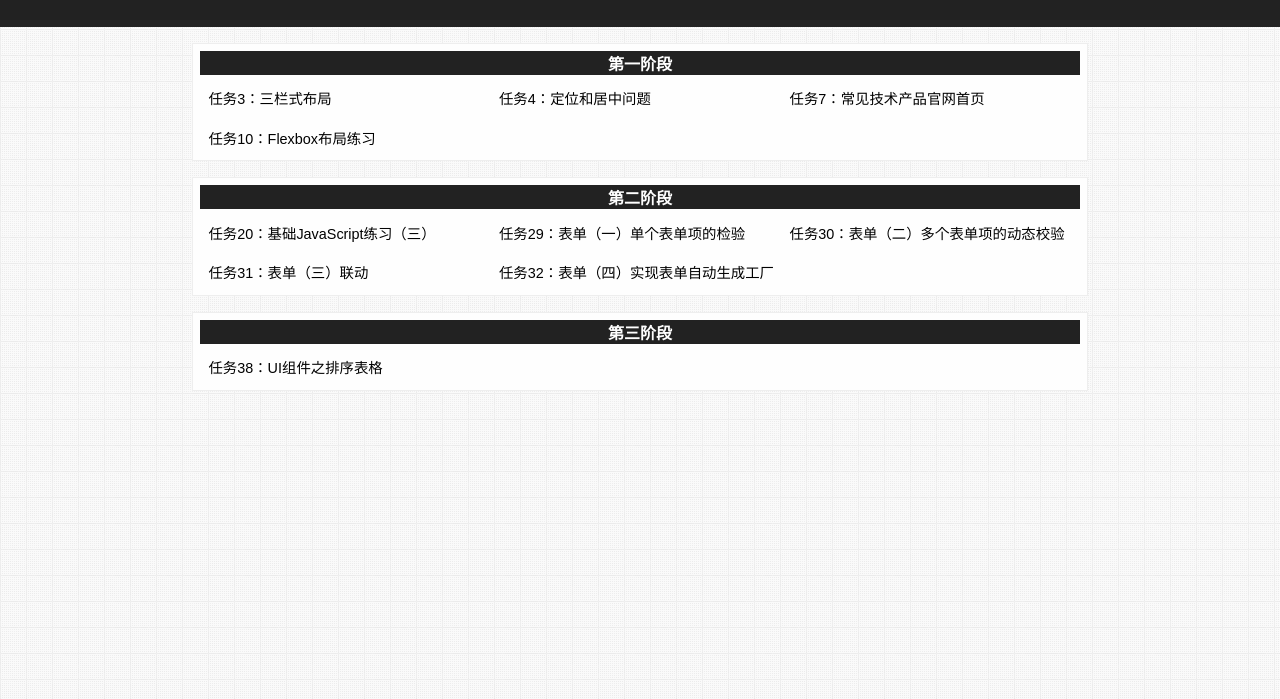
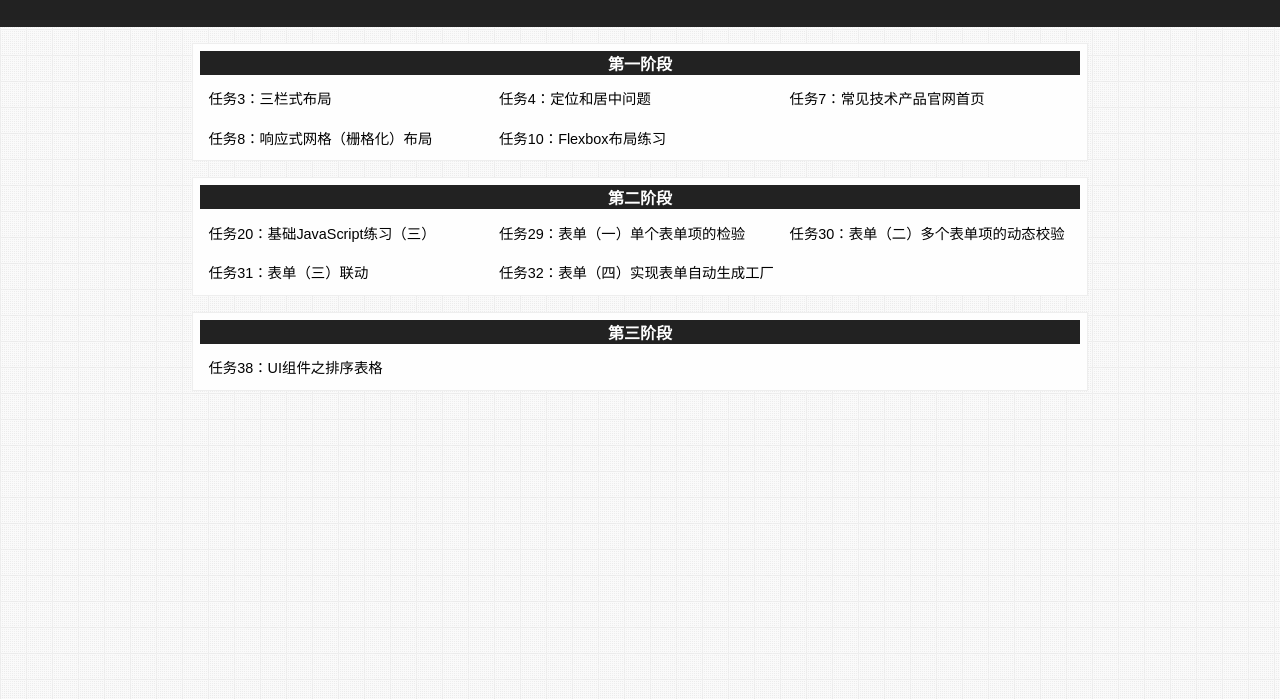
Before and after one commit to helloberries/ife2016, a plain HTML site: page demopage/index.html in a window 1280 px wide. Shown: the part 101-800 px from the top of the page. Drawn offline with Linux system fonts and the light colour scheme.

Commit message:
Add link for task 8

```diff
--- a/demopage/index.html
+++ b/demopage/index.html
@@ -23,6 +23,7 @@
 				<td class="task"><a href="http://helloberries.github.io/ife2016/task0001/7/index.html" rel="external">任务7：常见技术产品官网首页</a></td>
 			</tr>
 			<tr>
+        <td class="task"><a href="http://helloberries.github.io/ife2016/task0001/8/index.html" rel="external">任务8：响应式网格（栅格化）布局</a></td>
 				<td class="task"><a href="http://helloberries.github.io/ife2016/task0001/10/index.html" rel="external">任务10：Flexbox布局练习</a></td>
 			</tr>
 		</table>
```
